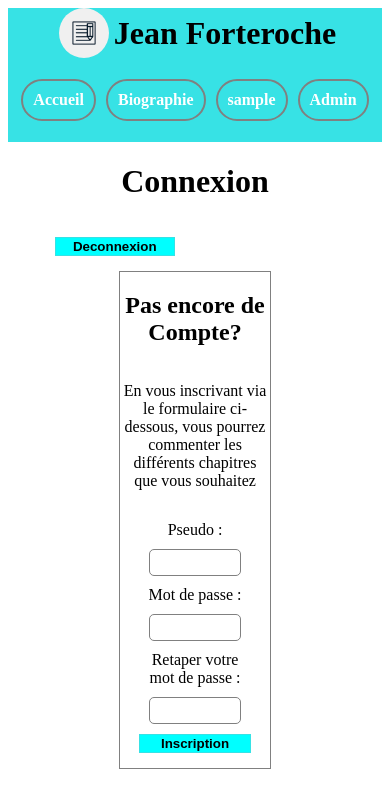
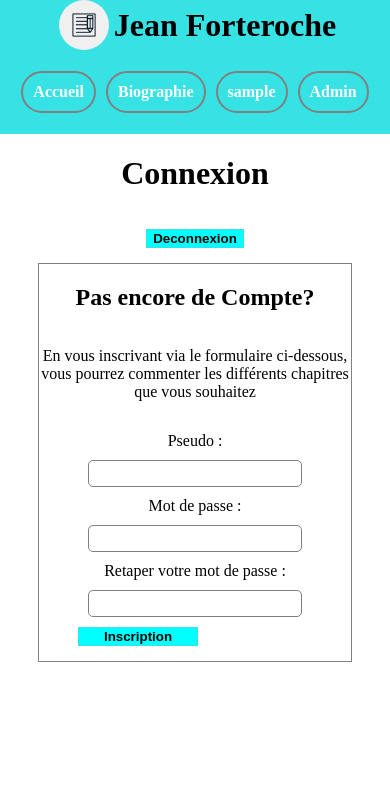
Before and after one commit to midus26/P4_Openclassroom, a PHP site: template View/frontend/ConnexionView.php in a window 390 px wide. Shown: the top 808 px of the page. Run offline with PHP 8.4, Linux system fonts and the light colour scheme; the template is opened without the code that fills it, so the values that code supplies are empty; the visitor is signed in with stand-in values (Sample User, id 1).

Commit message:
Css terminé

```diff
--- a/View/frontend/AdminView.php
+++ b/View/frontend/AdminView.php
@@ -4,7 +4,7 @@
 		<h1>Administrateur</h1>
 
 		<h2>Le livre</h2>
-		<a href="index.php?action=AddChapter"><button>Ajouter un chapitre</button></a>
+		<a href="index.php?action=AddChapter" id="AddChapter"><button>Ajouter un chapitre</button></a>
 		<table>
 			<tr>
 				<th>Titre</th>
--- a/View/frontend/ConnexionView.php
+++ b/View/frontend/ConnexionView.php
@@ -4,8 +4,8 @@
 		<h1>Connexion</h1>
 		<?php
 			if (!empty($_SESSION['Pseudo'])){
-				echo '<form method="post" action="index.php?action=Disconnect">
-					<button type="submit">Deconnexion</button>
+				echo '<form method="post" action="index.php?action=Disconnect id="Deconnexion">
+					<button id="Deconnexion" type="submit">Deconnexion</button>
 					</form>';
 			}
 			else{
--- a/public/css/style.css
+++ b/public/css/style.css
@@ -60,6 +60,9 @@ td{
 }
 textarea{
 	max-width : 100%;
+}
+table{
+	margin : auto;
 }
 #En-tete{
 	display : flex;
@@ -241,12 +244,19 @@ button{
 }
 #Inscription{
 	width : 40%;
-	height : 100%;
 	display : flex;
 	margin : auto;
 	flex-direction : column;
 	border : solid 1px gray;
 	text-align : center;
+}
+#Deconnexion{
+	margin : auto;
+}
+/*Admin*/
+#AddChapter{
+	margin : auto;
+	padding : 15px;
 }
 @media all and (max-width : 1024px)
 {
@@ -255,6 +265,38 @@ button{
 	}
 	#Titre{
 		top :25%;
-		left : 30%;
+		left : 25%;
 	}
 }
+@media all and (max-width : 500px)
+{
+	body{
+		margin :0;
+	}
+	#En-tete{
+		flex-wrap : wrap;
+	}
+	#ImgCouverture{
+		display : none;
+	}
+	#Titre{
+		position : inherit;
+		text-align : center;
+		color : black;
+	}
+	ul{
+		flex-wrap : wrap;
+	}
+	/*Commentaire*/
+	#DisplayComment{
+		width : 100%;
+	}
+	/*Biographie*/
+	#ImgCover{
+		display : none;
+	}
+	/*Connexion*/
+	#Inscription{
+		width : 80%;
+	}
+}
```
